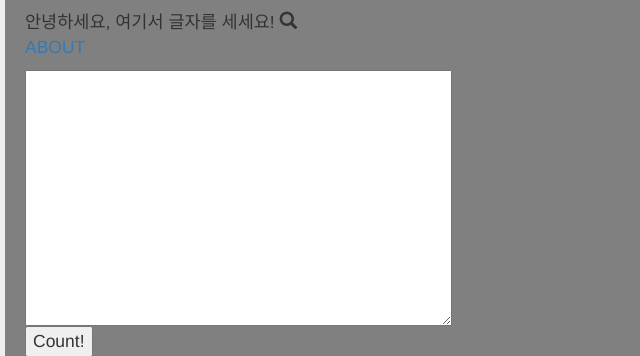
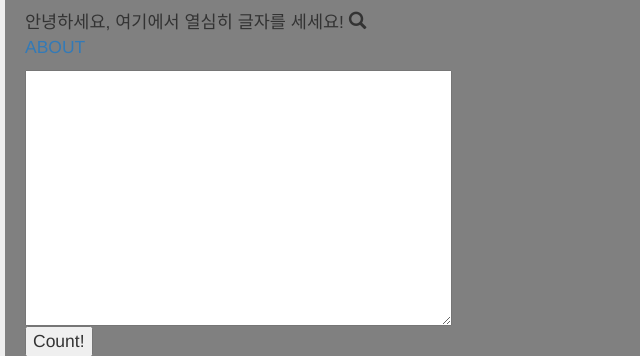
Before and after one commit to gurfka/wordcounter, a Django app: page / in a window 1280 px wide. Shown: the top 356 px of the page, without its empty margins (0-640 px from the left). Run offline with Django 3.2, Linux system fonts and the light colour scheme; some libraries are stand-ins or nearby versions.

Commit message:
subtle change

```diff
--- a/djangoproject/wordcount/templates/home.html
+++ b/djangoproject/wordcount/templates/home.html
@@ -19,7 +19,7 @@
 
 </head>
 
-<blockquote> <p>안녕하세요, 여기서 글자를 세세요!
+<blockquote> <p>안녕하세요, 여기에서 열심히 글자를 세세요!
 <span class="glyphicon glyphicon-search" aria-hidden="true"></span>
 <br>
 <a href="{%url 'about'%}"> ABOUT </a>
```
